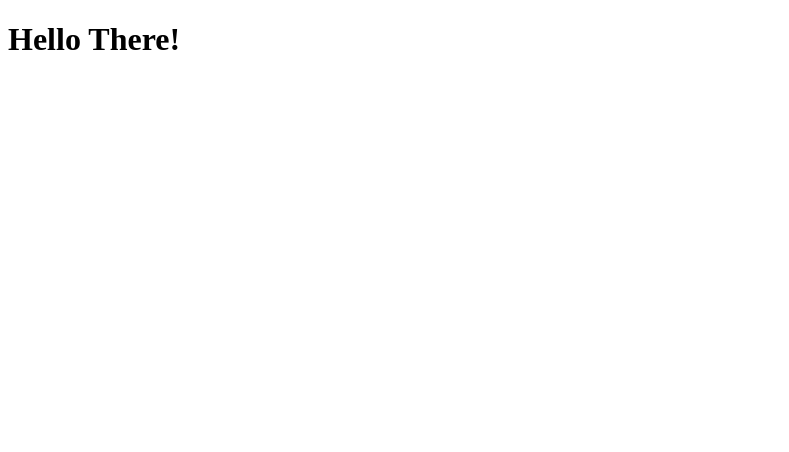
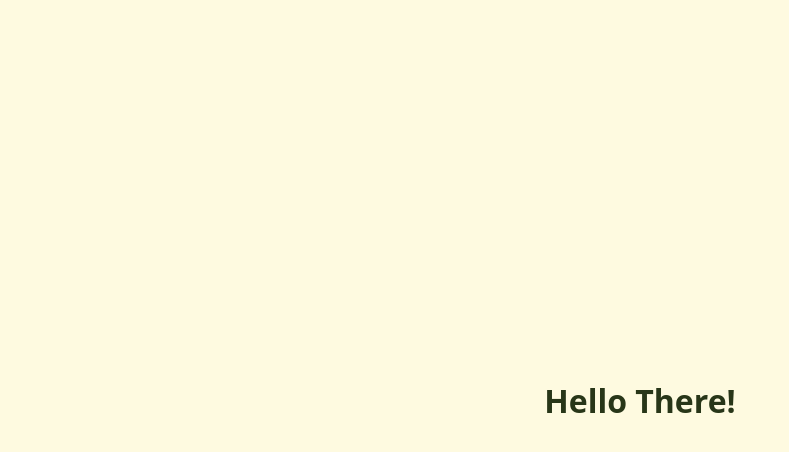
Before and after one commit to JorgeACoronado/Even-Tab-Split-Vue, a Vue app in the folder Projects/week 3/even-tab-split/: page / in a window 1280 px wide. Shown: the top 452 px of the page, without its empty margins (0-789 px from the left). Built offline with nearby package versions, Linux system fonts and the light colour scheme.

Commit message:
Added basic layout and style

```diff
--- a/Projects/week 3/even-tab-split/src/style.css
+++ b/Projects/week 3/even-tab-split/src/style.css
@@ -0,0 +1,14 @@
+* {
+    box-sizing: border-box;
+}
+
+body {
+    margin: 0;
+    min-height: 100vh;
+    display: grid;
+    place-items: center;
+    padding: 24px;
+    font-family:system-ui, sans-serif;
+    background: #fefae0;
+    color: #283618
+}
```
